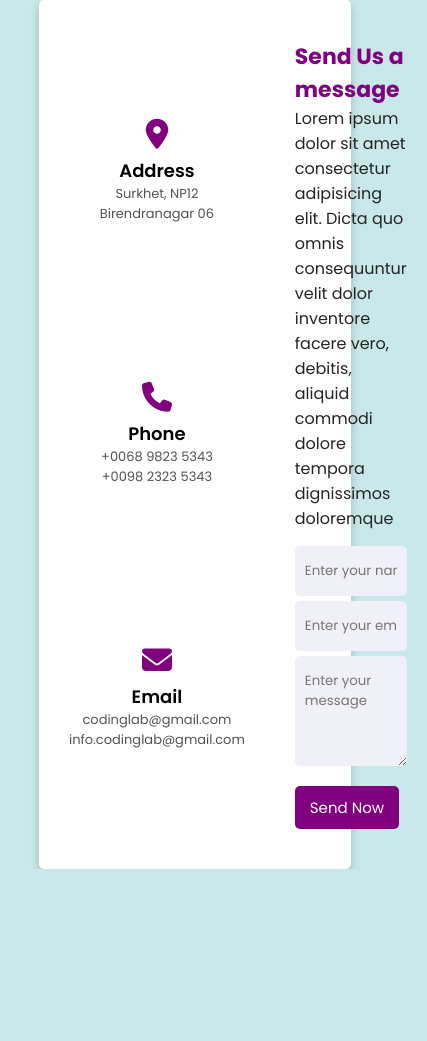
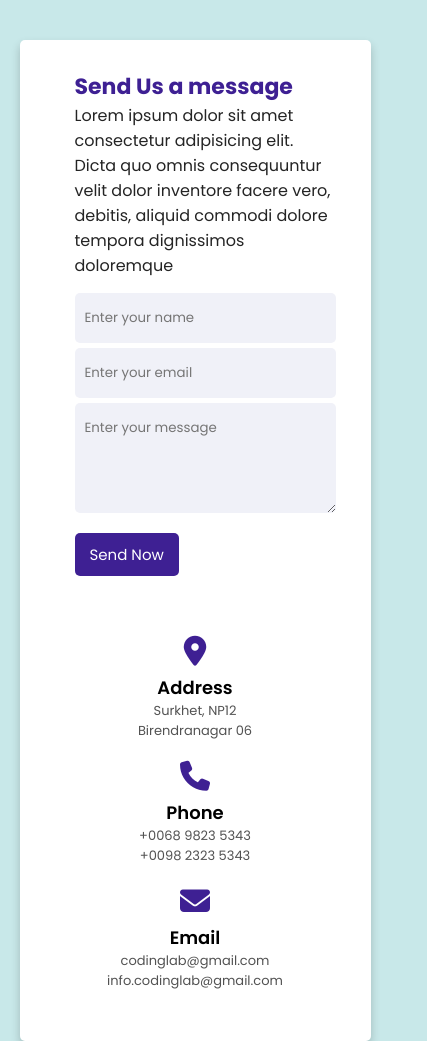
Before and after one commit to Sofiane-bou/Contact_Us_Form, a plain HTML site: page index.html in a window 390 px wide. Shown: the top 1041 px of the page, 427 px wide, since content can reach past the window. Before the commit the page ends 869 px from the top, so only its background shows below. Drawn offline with Linux system fonts and the light colour scheme.

Commit message:
Added the responsive part to the design

```diff
--- a/css/style.css
+++ b/css/style.css
@@ -5,7 +5,7 @@
     font-family: "Poppins", sans-serif;
 }
 :root{
-    --main-color: purple;
+    --main-color: #3e2093;
 }
 body {
     background-color: #c8e8e9;
@@ -22,18 +22,29 @@ body {
     border-radius: 5px;
     background-color: white;
     box-shadow: 0 5px 10px rgba(0, 0, 0, 0.2);
+    padding: 30px 60px 40px 40px;
 }
 .container .contact-info {
-    padding: 40px 30px;
+    position: relative;
+    padding-right: 30px;
     display: flex;
     flex-direction: column;
     justify-content: space-around;
+}
+.container .contact-info::before {
+    content: "";
+    position: absolute;
+    right: 15px;
+    background-color: #525252;
+    width: 2px;
+    height: 75%;
 }
 .container .contact-info .box {
     display: flex;
     flex-direction: column;
     align-items: center;
     text-align: center;
+    margin: 10px 20px;
 }
 .container .contact-info .box i {
     font-size: 30px;
@@ -49,7 +60,7 @@ body {
     color: #525252;
 }
 .container .the-form {
-    padding: 40px 20px;
+    padding-left: 20px;
     width: fit-content;
 }
 .container .the-form form {
@@ -93,4 +104,31 @@ body {
     border-radius: 5px;
     font-size: 15px;
     font-weight: 400;
+    transition: 0.5s;
 }
+.container .the-form form .button input:hover {
+    background-color: #5029bc;
+    cursor: pointer;
+}
+@media (max-width:950px) {
+    .container {
+        width: 90%;
+        padding: 30px 35px 40px 35px;
+    }
+}
+@media (max-width:820px) {
+    .container {
+        margin: 40px 0;
+        height: 100%;
+        flex-direction: column-reverse;
+    }
+    .container .contact-info {
+        flex-direction: row;
+        justify-content: space-around;
+        padding: 50px 0 0;
+        flex-wrap: wrap;
+    }
+    .container .contact-info::before {
+        display: none;
+    }
+}
```
